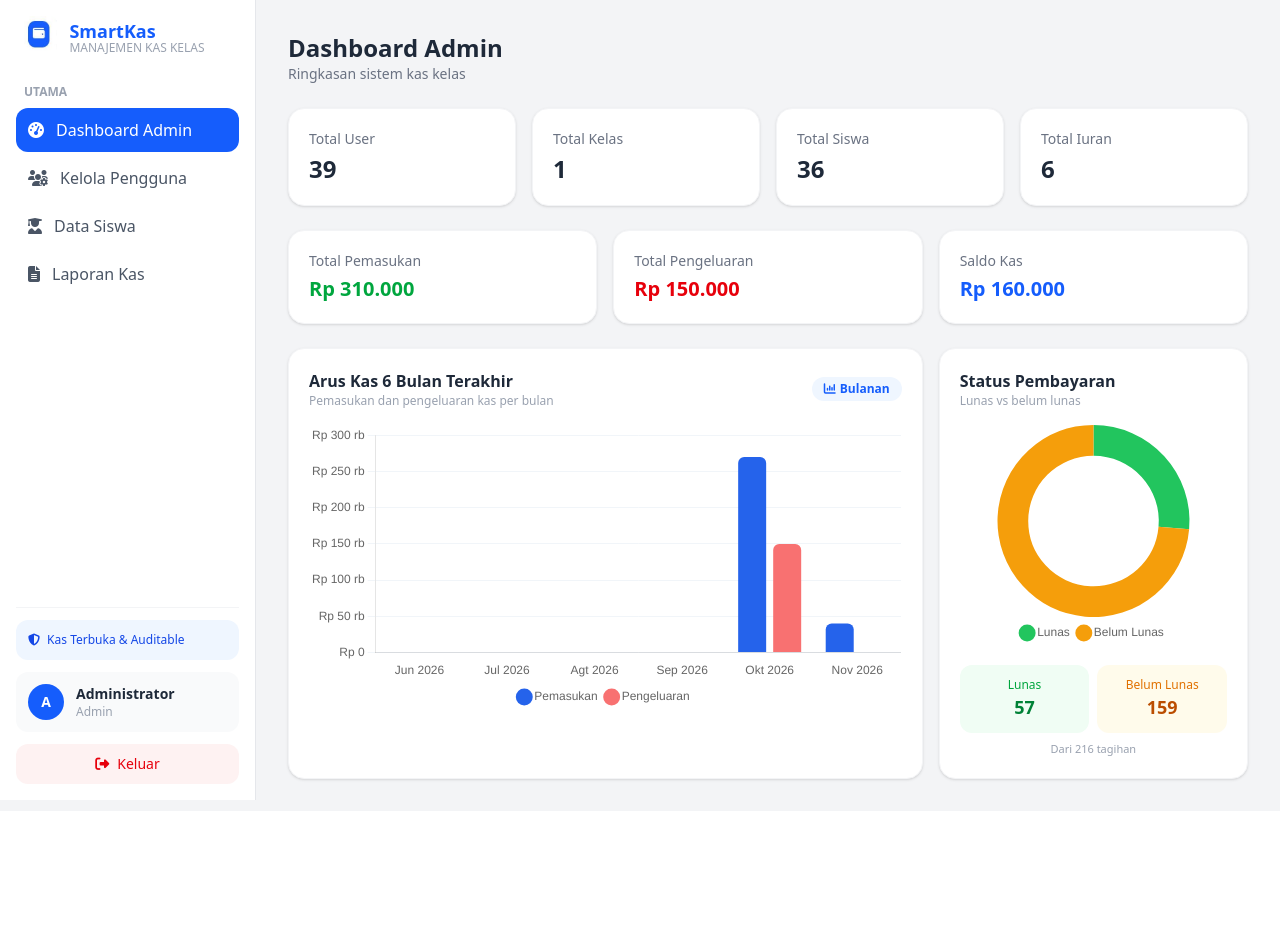
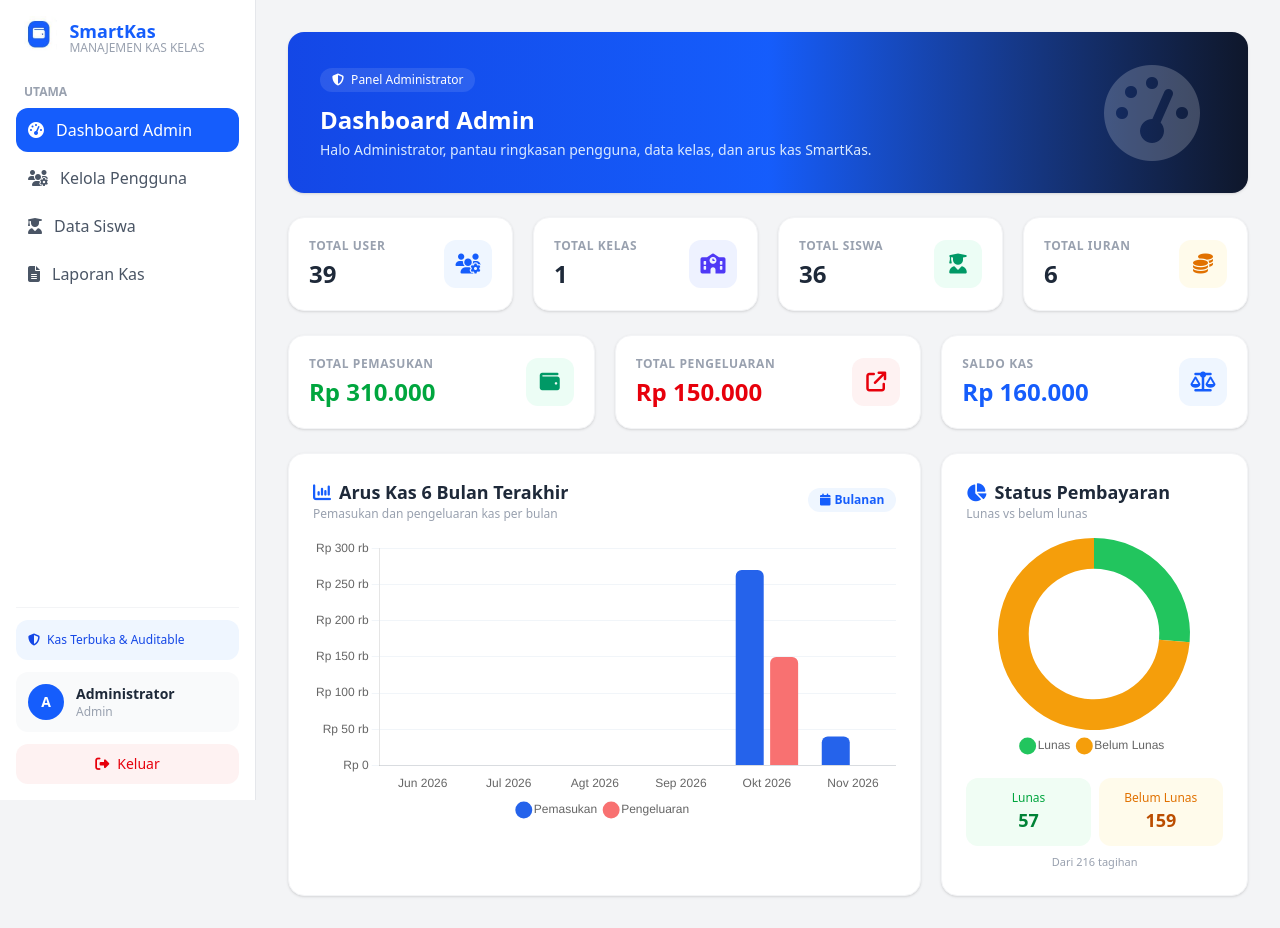
Before and after one commit to salfaalena21/kas_kelas_digital, a Laravel app: page /admin/dashboard in a window 1280 px wide. Before the commit the page ends 800 px from the top, so only its background shows below. Run offline with Laravel 12, Linux system fonts and the light colour scheme; a user stored in the database is signed in; data comes from the database, SQL or seed files in the repository; style sheets or scripts are compiled from the project's sources.

Commit message:
UI: styling dashboard/admin pages, hapus tombol tambah siswa admin, fix login hanya submit saat klik

```diff
--- a/resources/views/admin/dashboard.blade.php
+++ b/resources/views/admin/dashboard.blade.php
@@ -3,54 +3,85 @@
 @section('title', 'Dashboard Admin')
 
 @section('content')
-<div class="mb-6">
-    <h1 class="text-2xl font-bold text-gray-800">Dashboard Admin</h1>
-    <p class="text-gray-500 text-sm">Ringkasan sistem kas kelas</p>
+<!-- Banner -->
+<div class="bg-gradient-to-r from-blue-700 via-blue-600 to-slate-900 p-6 sm:p-8 rounded-2xl text-white shadow-sm flex items-center justify-between relative overflow-hidden mb-6">
+    <div class="relative z-10 max-w-xl">
+        <span class="bg-white/10 text-white text-xs px-3 py-1 rounded-full font-medium mb-3 inline-block">
+            <i class="fa-solid fa-shield-halved mr-1"></i> Panel Administrator
+        </span>
+        <h2 class="text-2xl font-bold mb-1">Dashboard Admin</h2>
+        <p class="text-blue-100 text-sm">Halo {{ Auth::user()->nama ?? 'Admin' }}, pantau ringkasan pengguna, data kelas, dan arus kas SmartKas.</p>
+    </div>
+    <div class="hidden md:block opacity-20 text-8xl pr-4"><i class="fa-solid fa-gauge-high"></i></div>
 </div>
 
-<div class="grid grid-cols-1 sm:grid-cols-2 lg:grid-cols-4 gap-4 mb-6">
-    <div class="bg-white rounded-2xl shadow-sm border border-gray-100 p-5">
-        <p class="text-sm text-gray-500">Total User</p>
-        <p class="text-2xl font-bold text-gray-800 mt-1">{{ $totalUser }}</p>
+<!-- Ringkasan Sistem -->
+<div class="grid grid-cols-1 sm:grid-cols-2 lg:grid-cols-4 gap-5 mb-6">
+    <div class="bg-white p-5 rounded-2xl border border-gray-100 shadow-sm flex items-center justify-between">
+        <div>
+            <p class="text-xs font-semibold text-gray-400 uppercase tracking-wider mb-1">Total User</p>
+            <h4 class="text-2xl font-bold text-gray-800">{{ $totalUser }}</h4>
+        </div>
+        <div class="w-12 h-12 bg-blue-50 text-blue-600 rounded-xl flex items-center justify-center text-xl"><i class="fa-solid fa-users-gear"></i></div>
     </div>
-    <div class="bg-white rounded-2xl shadow-sm border border-gray-100 p-5">
-        <p class="text-sm text-gray-500">Total Kelas</p>
-        <p class="text-2xl font-bold text-gray-800 mt-1">{{ $totalKelas }}</p>
+    <div class="bg-white p-5 rounded-2xl border border-gray-100 shadow-sm flex items-center justify-between">
+        <div>
+            <p class="text-xs font-semibold text-gray-400 uppercase tracking-wider mb-1">Total Kelas</p>
+            <h4 class="text-2xl font-bold text-gray-800">{{ $totalKelas }}</h4>
+        </div>
+        <div class="w-12 h-12 bg-indigo-50 text-indigo-600 rounded-xl flex items-center justify-center text-xl"><i class="fa-solid fa-school"></i></div>
     </div>
-    <div class="bg-white rounded-2xl shadow-sm border border-gray-100 p-5">
-        <p class="text-sm text-gray-500">Total Siswa</p>
-        <p class="text-2xl font-bold text-gray-800 mt-1">{{ $totalSiswa }}</p>
+    <div class="bg-white p-5 rounded-2xl border border-gray-100 shadow-sm flex items-center justify-between">
+        <div>
+            <p class="text-xs font-semibold text-gray-400 uppercase tracking-wider mb-1">Total Siswa</p>
+            <h4 class="text-2xl font-bold text-gray-800">{{ $totalSiswa }}</h4>
+        </div>
+        <div class="w-12 h-12 bg-emerald-50 text-emerald-600 rounded-xl flex items-center justify-center text-xl"><i class="fa-solid fa-user-graduate"></i></div>
     </div>
-    <div class="bg-white rounded-2xl shadow-sm border border-gray-100 p-5">
-        <p class="text-sm text-gray-500">Total Iuran</p>
-        <p class="text-2xl font-bold text-gray-800 mt-1">{{ $totalIuran }}</p>
+    <div class="bg-white p-5 rounded-2xl border border-gray-100 shadow-sm flex items-center justify-between">
+        <div>
+            <p class="text-xs font-semibold text-gray-400 uppercase tracking-wider mb-1">Total Iuran</p>
+            <h4 class="text-2xl font-bold text-gray-800">{{ $totalIuran }}</h4>
+        </div>
+        <div class="w-12 h-12 bg-amber-50 text-amber-600 rounded-xl flex items-center justify-center text-xl"><i class="fa-solid fa-coins"></i></div>
     </div>
 </div>
 
-<div class="grid grid-cols-1 md:grid-cols-3 gap-4">
-    <div class="bg-white rounded-2xl shadow-sm border border-gray-100 p-5">
-        <p class="text-sm text-gray-500">Total Pemasukan</p>
-        <p class="text-xl font-bold text-green-600 mt-1">Rp {{ number_format($pemasukan, 0, ',', '.') }}</p>
+<!-- Ringkasan Keuangan -->
+<div class="grid grid-cols-1 md:grid-cols-3 gap-5 mb-6">
+    <div class="bg-white p-5 rounded-2xl border border-gray-100 shadow-sm flex items-center justify-between">
+        <div>
+            <p class="text-xs font-semibold text-gray-400 uppercase tracking-wider mb-1">Total Pemasukan</p>
+            <h4 class="text-2xl font-bold text-green-600">Rp {{ number_format($pemasukan, 0, ',', '.') }}</h4>
+        </div>
+        <div class="w-12 h-12 bg-emerald-50 text-emerald-600 rounded-xl flex items-center justify-center text-xl"><i class="fa-solid fa-wallet"></i></div>
     </div>
-    <div class="bg-white rounded-2xl shadow-sm border border-gray-100 p-5">
-        <p class="text-sm text-gray-500">Total Pengeluaran</p>
-        <p class="text-xl font-bold text-red-600 mt-1">Rp {{ number_format($pengeluaran, 0, ',', '.') }}</p>
+    <div class="bg-white p-5 rounded-2xl border border-gray-100 shadow-sm flex items-center justify-between">
+        <div>
+            <p class="text-xs font-semibold text-gray-400 uppercase tracking-wider mb-1">Total Pengeluaran</p>
+            <h4 class="text-2xl font-bold text-red-600">Rp {{ number_format($pengeluaran, 0, ',', '.') }}</h4>
+        </div>
+        <div class="w-12 h-12 bg-red-50 text-red-600 rounded-xl flex items-center justify-center text-xl"><i class="fa-solid fa-arrow-up-right-from-square"></i></div>
     </div>
-    <div class="bg-white rounded-2xl shadow-sm border border-gray-100 p-5">
-        <p class="text-sm text-gray-500">Saldo Kas</p>
-        <p class="text-xl font-bold text-blue-600 mt-1">Rp {{ number_format($saldo, 0, ',', '.') }}</p>
+    <div class="bg-white p-5 rounded-2xl border border-gray-100 shadow-sm flex items-center justify-between">
+        <div>
+            <p class="text-xs font-semibold text-gray-400 uppercase tracking-wider mb-1">Saldo Kas</p>
+            <h4 class="text-2xl font-bold text-blue-600">Rp {{ number_format($saldo, 0, ',', '.') }}</h4>
+        </div>
+        <div class="w-12 h-12 bg-blue-50 text-blue-600 rounded-xl flex items-center justify-center text-xl"><i class="fa-solid fa-scale-balanced"></i></div>
     </div>
 </div>
 
-<div class="grid grid-cols-1 lg:grid-cols-3 gap-4 mt-6">
-    <div class="lg:col-span-2 bg-white rounded-2xl shadow-sm border border-gray-100 p-5">
+<!-- Grafik -->
+<div class="grid grid-cols-1 lg:grid-cols-3 gap-5">
+    <div class="lg:col-span-2 bg-white rounded-2xl shadow-sm border border-gray-100 p-6">
         <div class="flex items-center justify-between mb-4">
             <div>
-                <h2 class="font-bold text-gray-800">Arus Kas 6 Bulan Terakhir</h2>
+                <h3 class="font-bold text-gray-800 text-lg flex items-center gap-2"><i class="fa-solid fa-chart-column text-blue-600"></i> Arus Kas 6 Bulan Terakhir</h3>
                 <p class="text-xs text-gray-400">Pemasukan dan pengeluaran kas per bulan</p>
             </div>
             <span class="hidden sm:inline-flex items-center gap-1 text-xs font-semibold text-blue-600 bg-blue-50 px-3 py-1 rounded-full">
-                <i class="fa-solid fa-chart-column"></i> Bulanan
+                <i class="fa-solid fa-calendar"></i> Bulanan
             </span>
         </div>
         <div class="h-72">
@@ -58,9 +89,9 @@
         </div>
     </div>
 
-    <div class="bg-white rounded-2xl shadow-sm border border-gray-100 p-5">
+    <div class="bg-white rounded-2xl shadow-sm border border-gray-100 p-6">
         <div class="mb-4">
-            <h2 class="font-bold text-gray-800">Status Pembayaran</h2>
+            <h3 class="font-bold text-gray-800 text-lg flex items-center gap-2"><i class="fa-solid fa-chart-pie text-blue-600"></i> Status Pembayaran</h3>
             <p class="text-xs text-gray-400">Lunas vs belum lunas</p>
         </div>
         <div class="h-56">
```
Also changed, not shown: resources/views/admin/laporan/index.blade.php (+26 -13 lines), resources/views/admin/siswa/index.blade.php (+6 -5 lines), resources/views/admin/users/index.blade.php (+7 -3 lines), resources/views/login.blade.php (+24 -2 lines).
